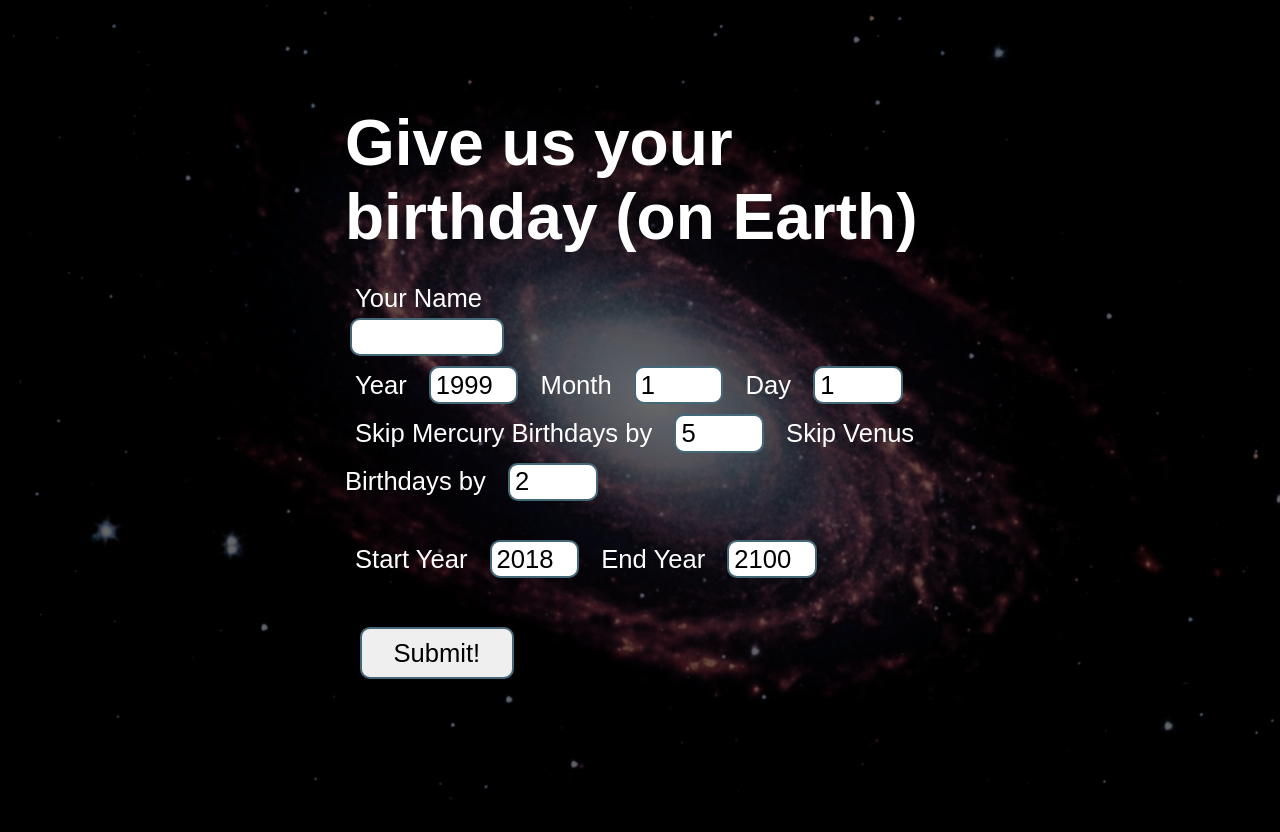
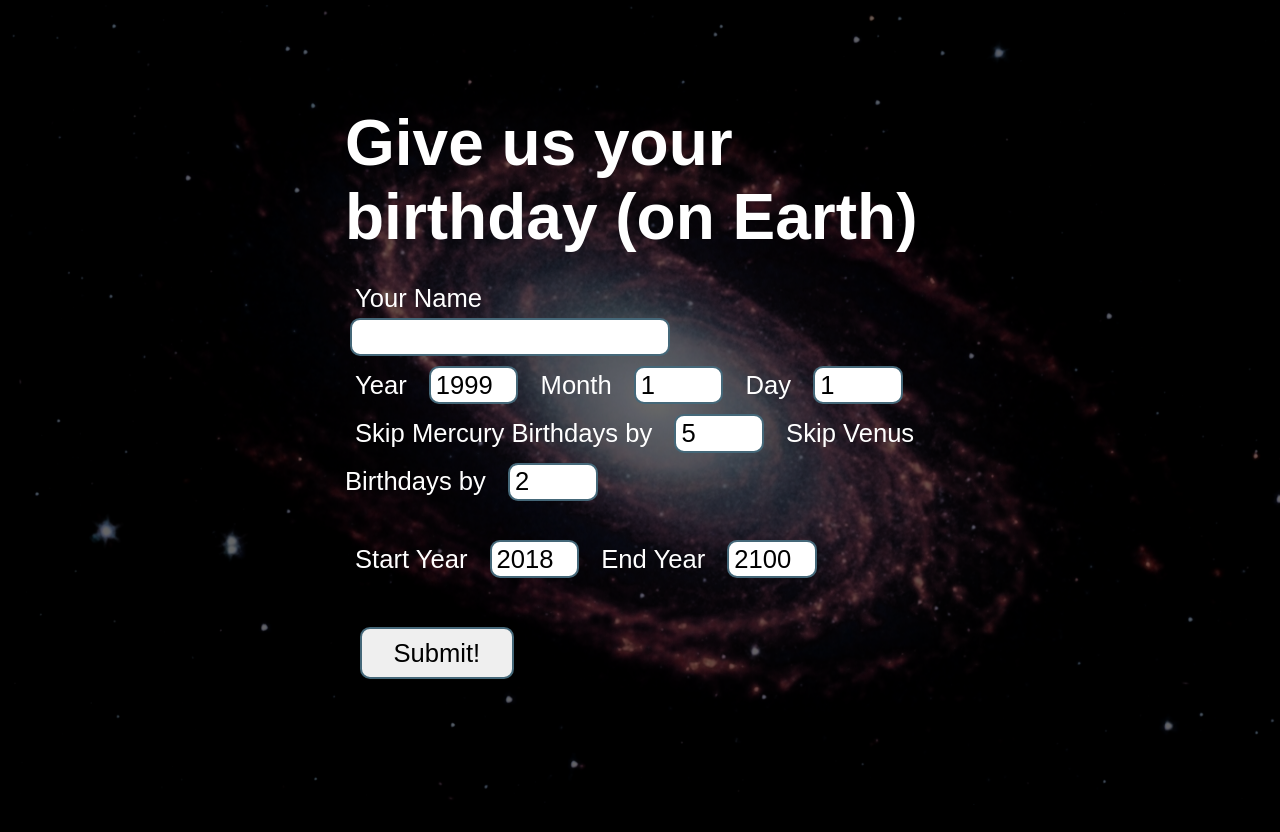
Before and after one commit to apmechev/atro_cakeday, a Flask app: template astro_cakeday/templates/birthday.html in a window 1280 px wide. Shown: the part 43-875 px from the top of the page. Run offline with Flask 2, Linux system fonts and the light colour scheme; the template is opened without the code that fills it: values that come from a table or form of the project are taken from there, others are empty; parts of the project's set-up code (start-up, migrations or seed data) failed here and were passed over; some libraries are stand-ins or nearby versions.

Commit message:
css edits

```diff
--- a/astro_cakeday/static/styles/birthday.css
+++ b/astro_cakeday/static/styles/birthday.css
@@ -71,7 +71,7 @@ div.border {
     border: 2px solid #456879;
 	border-radius: 10px;
 	height: 3vw;
-	width: 12vw;
+	width: 25vw;
 
 }
 
```
